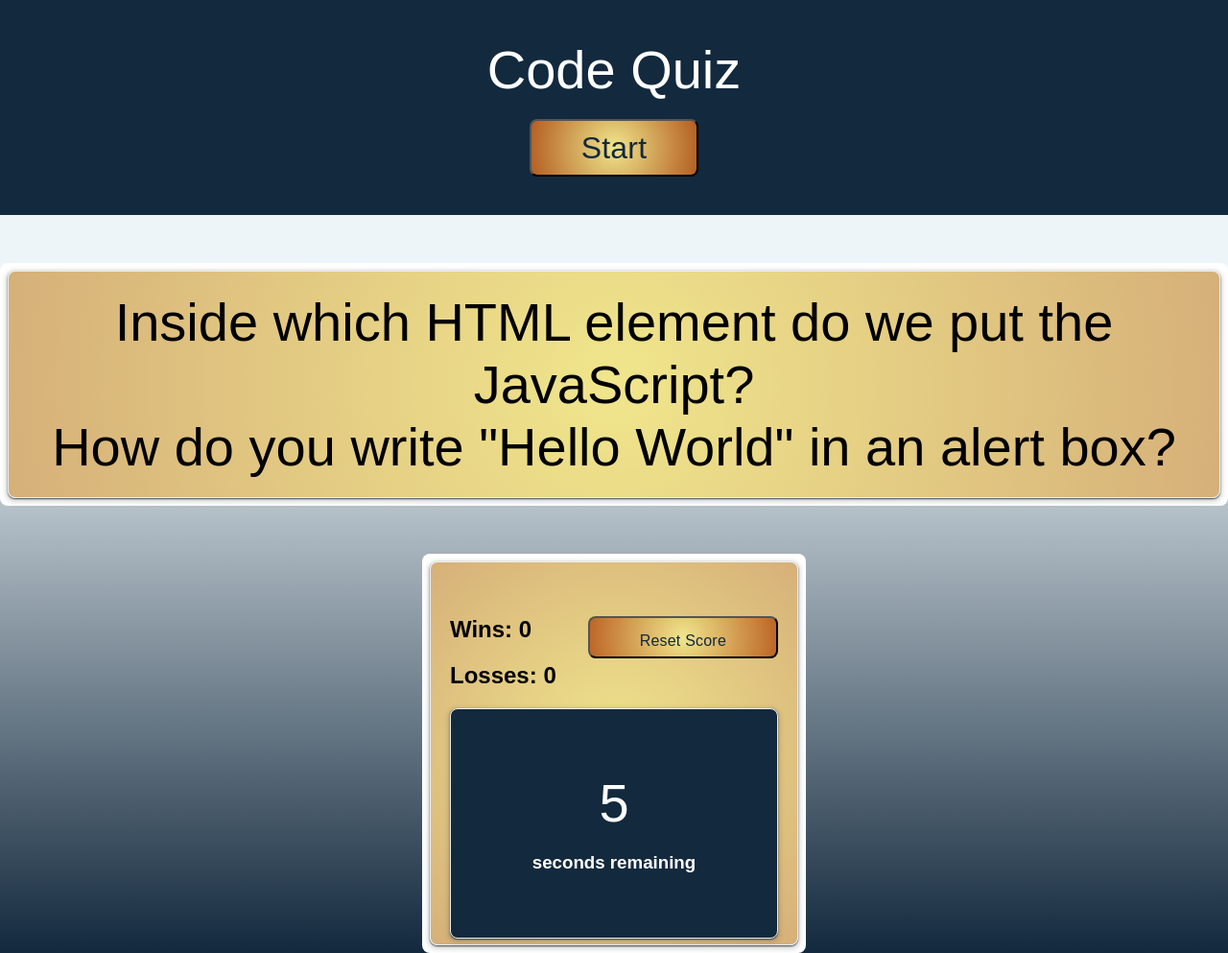
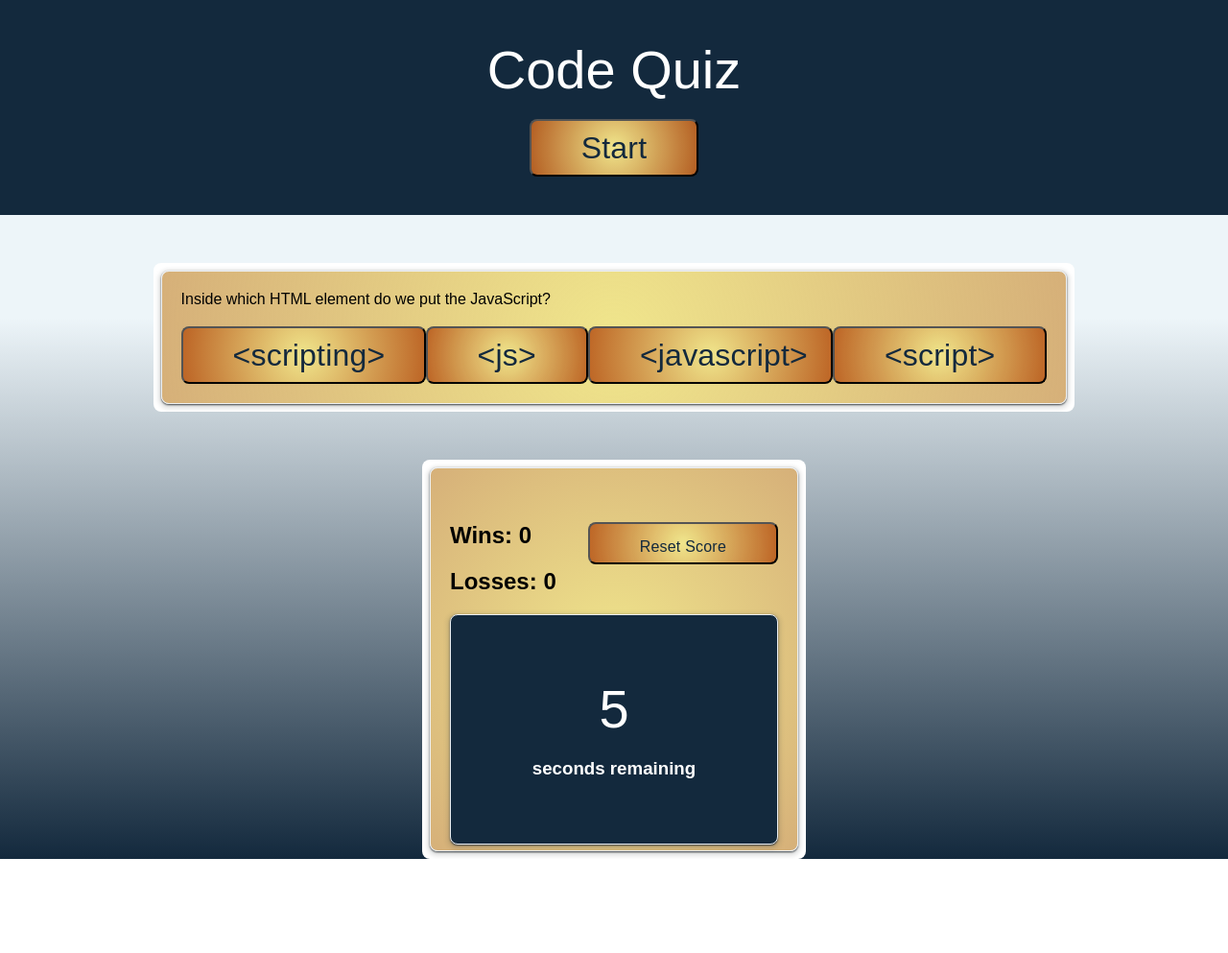
Before and after one commit to troyeutermoser/code_quiz, a plain HTML site: page index.html in a window 1280 px wide. Shown: the whole page at 96% size. After the commit the page ends 895 px from the top, so only its background shows below. Drawn offline with Linux system fonts and the light colour scheme.

Commit message:
added questions index and loop for choices

```diff
--- a/index.html
+++ b/index.html
@@ -15,10 +15,15 @@
     <main>
       <section>
         <div class="card guess">
-          <div class="large-font questions">
+          <div class="questions">
+            <div id="render-question">
 
+            </div>
+            <div id="choices">
+
+            </div>
           </div>
-        </div>
+                </div>
       </section>
 
       <section>
--- a/js/script.js
+++ b/js/script.js
@@ -1,3 +1,7 @@
+var renderedQuestion = document.getElementById("render-question")
+
+var renderedChoices = document.getElementById("choices")
+
 var startButton = document.querySelector(".start-button");
 
 var questionsElement = document.querySelector(".questions");
@@ -17,20 +21,34 @@ var questions = [
     },
 
 ]
+
+
+
+
+var questionsIndex = 0;
 var correctAnswers = 0;
 var wrongAnswers = 0;
 var timer;
 var timerCount;
 var isWin = false;
+
 function renderQuestions() {
     timerCount = 10
-    for (var i = 0; i < questions.length; i++) {
-        var questionDiv = document.createElement("div");
-        questionDiv.innerHTML = questions[i].question;
-        questionsElement.appendChild(questionDiv)
-        console.log("hello");
-      }
+renderedQuestion.innerHTML = questions[questionsIndex].question;
+var choices = questions[questionsIndex].choice;
+
+for (var i = 0; i < choices.length; i++) {
+  var selected = document.createElement("button");
+  selected.textContent = choices[i];
+  renderedChoices.appendChild(selected);
+  console.log("hello answer");
 }
+
+}
+// function nextQuestion
+// increase questionsIndex++
+// check that questionsIndex === questions.length then the timer = 0
+// call renderQuestions
 
 function startTimer() {
     // Sets timer
```
